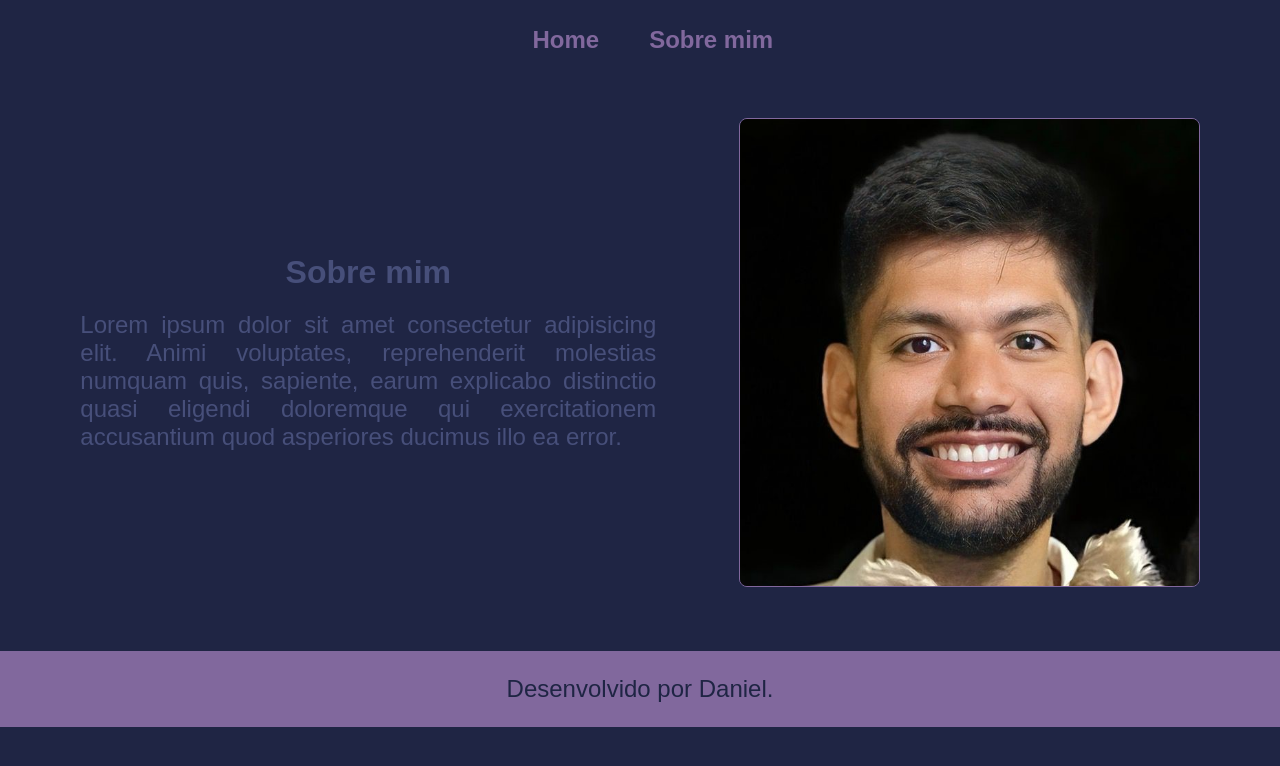
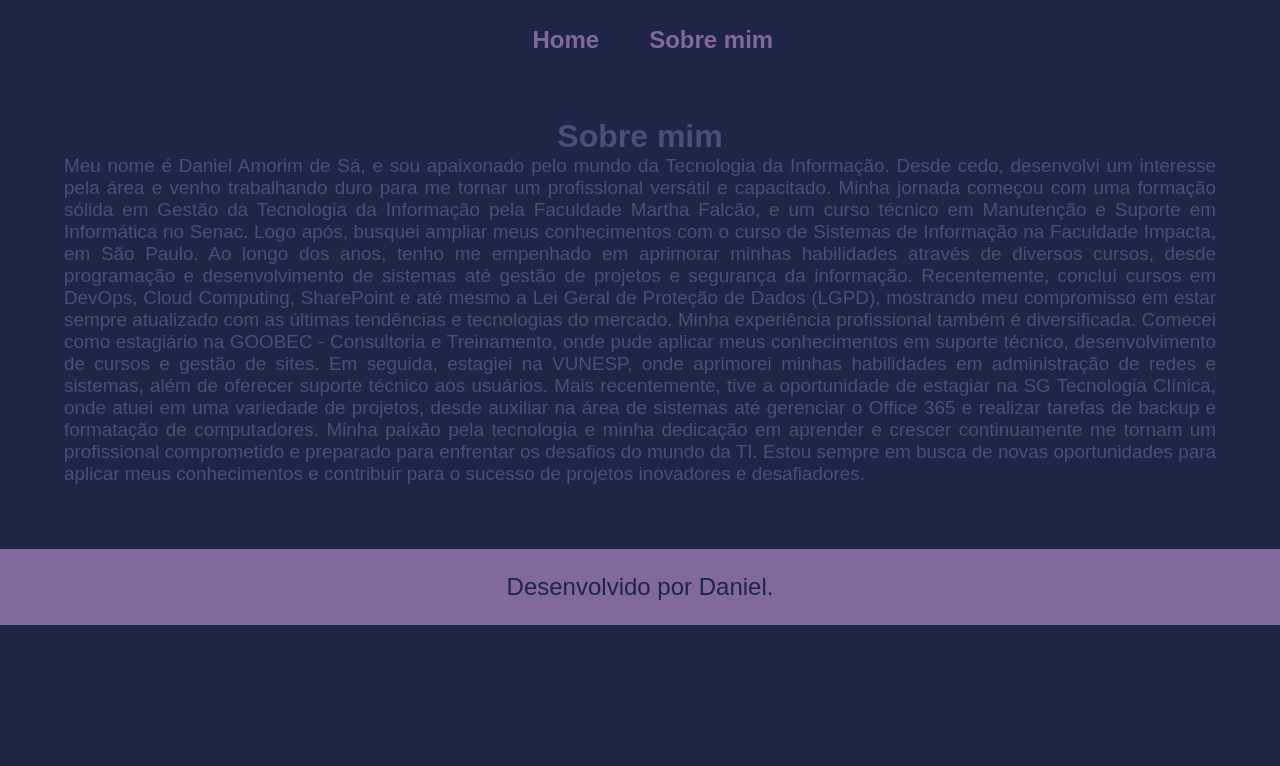
Before and after one commit to amorimdaniel/LANDING-PAGE-COM-HTML-E-CSS-SOBRE-MIM, a plain HTML site: page about.html in a window 1280 px wide. Drawn offline with Linux system fonts and the light colour scheme; a web font is replaced by a local one.

Commit message:
Atualização da página sobre mim

```diff
--- a/about.html
+++ b/about.html
@@ -14,11 +14,16 @@
         </nav>
     </header>
     <main class="apresentacao">
-        <section class="apresentacao-conteudo">
+        <section class="apresentacao-conteudo-sobre-mim">
             <h1 class="apresentacao-conteudo-titulo">Sobre mim</h1>
-            <p class="apresentacao-conteudo-texto">Lorem ipsum dolor sit amet consectetur adipisicing elit. Animi voluptates, reprehenderit molestias numquam quis, sapiente, earum explicabo distinctio quasi eligendi doloremque qui exercitationem accusantium quod asperiores ducimus illo ea error.</p>
+            <p class="apresentacao-conteudo-texto-sobre-mim">Meu nome é Daniel Amorim de Sá, e sou apaixonado pelo mundo da Tecnologia da Informação. Desde cedo, desenvolvi um interesse pela área e venho trabalhando duro para me tornar um profissional versátil e capacitado.
+                Minha jornada começou com uma formação sólida em Gestão da Tecnologia da Informação pela Faculdade Martha Falcão, e um curso técnico em Manutenção e Suporte em Informática no Senac. Logo após, busquei ampliar meus conhecimentos com o curso de Sistemas de Informação na Faculdade Impacta, em São Paulo.
+                Ao longo dos anos, tenho me empenhado em aprimorar minhas habilidades através de diversos cursos, desde programação e desenvolvimento de sistemas até gestão de projetos e segurança da informação. Recentemente, concluí cursos em DevOps, Cloud Computing, SharePoint e até mesmo a Lei Geral de Proteção de Dados (LGPD), mostrando meu compromisso em estar sempre atualizado com as últimas tendências e tecnologias do mercado.
+                Minha experiência profissional também é diversificada. Comecei como estagiário na GOOBEC - Consultoria e Treinamento, onde pude aplicar meus conhecimentos em suporte técnico, desenvolvimento de cursos e gestão de sites. Em seguida, estagiei na VUNESP, onde aprimorei minhas habilidades em administração de redes e sistemas, além de oferecer suporte técnico aos usuários.
+                Mais recentemente, tive a oportunidade de estagiar na SG Tecnologia Clínica, onde atuei em uma variedade de projetos, desde auxiliar na área de sistemas até gerenciar o Office 365 e realizar tarefas de backup e formatação de computadores.
+                Minha paixão pela tecnologia e minha dedicação em aprender e crescer continuamente me tornam um profissional comprometido e preparado para enfrentar os desafios do mundo da TI. Estou sempre em busca de novas oportunidades para aplicar meus conhecimentos e contribuir para o sucesso de projetos inovadores e desafiadores.
+                </p>
         </section>
-        <img class="imagem-pessoal" src="assets/img.jpeg" alt="minha foto">
     </main>
     <footer class="rodape">
         <p>Desenvolvido por Daniel.</p>
--- a/style/style.css
+++ b/style/style.css
@@ -60,6 +60,11 @@ body{
     gap: 20px;
 }
 
+.apresentacao-conteudo-sobre-mim{
+    width: 100%;
+    font-size: 1.18rem;
+}
+
 .apresentacao-conteudo-titulo{
     font-size: 2rem;
     font-family: var(--fonte-principal);
@@ -74,6 +79,12 @@ body{
     font-size: 1.5rem;
     font-family: var(--fonte-principal);
     text-align: justify;
+}
+
+.apresentacao-conteudo-texto-sobre-mim{
+    font-family: var(--fonte-principal);
+    text-align: justify;
+
 }
 
 .apresentacao-conteudo-secundario{
@@ -103,7 +114,7 @@ body{
     flex-direction: row;
     justify-content: center;
     align-items: center;
-    gap: 16px;
+    gap: 10px;
     border: 2px solid var(--cor-terciaria);
     font-size: 1.5rem;
     border-radius: 8px;
@@ -155,6 +166,10 @@ body{
         padding: 5%;
     }
 
+    .apresentacao-link{
+        gap: 0px;
+    }
+
     .apresentacao-conteudo{
         width: 100%;
     }
```
